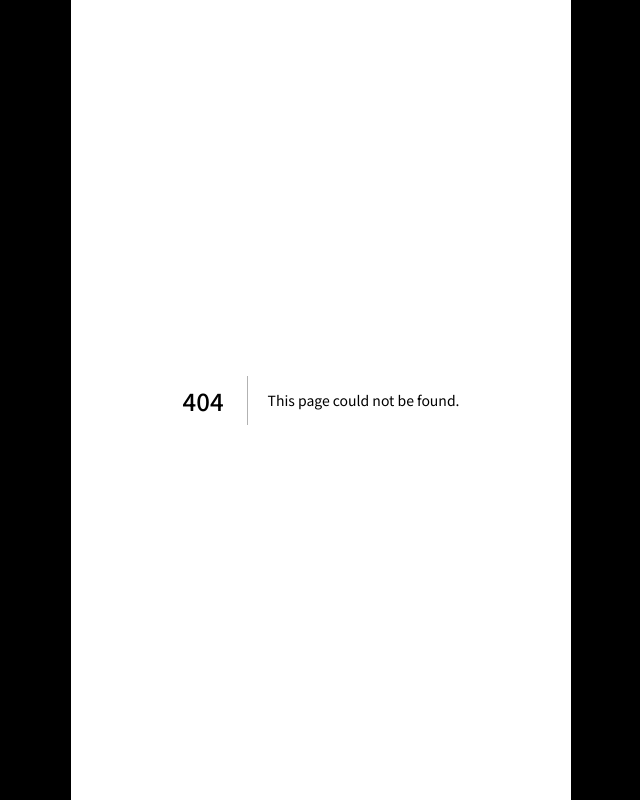
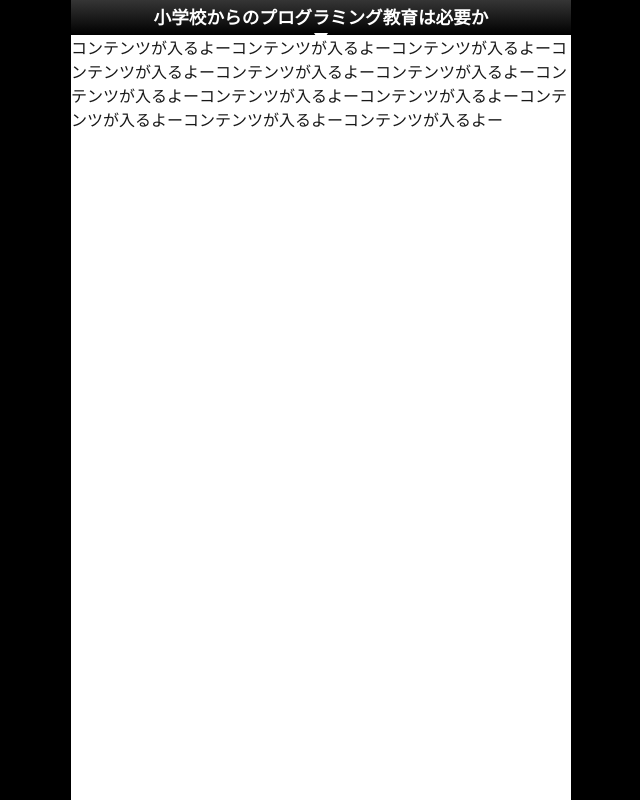
Before and after one commit to gorimatyan/aristo-frontend, a Next.js app: page /matching/1/start in a window 1280 px wide. Before the commit this address had no page. Shown: the whole page, without its empty margins (319-959 px from the left). Built offline with nearby package versions, Linux system fonts and the light colour scheme.

Commit message:
対戦中のヘッダー部分だけ作成

```diff
--- /dev/null
+++ b/src/app/matching/[match_id]/start/StartPage.tsx
@@ -0,0 +1,14 @@
+"use client"
+import { MatchingLayout } from "@/features/layout/components/MatchingLayout"
+
+export const StartPage =
+  (/**{ params }: { params: { match_id: string } }*/) => {
+    return (
+      <MatchingLayout
+        className="flex flex-col justify-start"
+        titleContent="小学校からのプログラミング教育は必要か"
+      >
+        コンテンツが入るよーコンテンツが入るよーコンテンツが入るよーコンテンツが入るよーコンテンツが入るよーコンテンツが入るよーコンテンツが入るよーコンテンツが入るよーコンテンツが入るよーコンテンツが入るよーコンテンツが入るよーコンテンツが入るよー
+      </MatchingLayout>
+    )
+  }
--- /dev/null
+++ b/src/app/matching/[match_id]/start/page.tsx
@@ -0,0 +1,5 @@
+import { StartPage } from "./StartPage"
+
+export default function Start(/**{ params }: { params: { match_id: string } }*/) {
+  return <StartPage /**params={params} */ />
+}
--- /dev/null
+++ b/src/features/header/components/AccordionHeader.tsx
@@ -0,0 +1,86 @@
+import { mergeClassNames } from "@/features/style/classnames"
+import type { ComponentPropsWithRef } from "react"
+import { useState } from "react"
+import { TriangleIcon } from "@/features/icons/components/TriangleIcon"
+
+type AccordionHeaderProps = ComponentPropsWithRef<"header"> & {
+  titleContent: React.ReactNode
+  className?: string
+  positiveUserName?: string
+  negativeUserName?: string
+  isOpen?: boolean
+  defaultOpen?: boolean
+  onToggle?: (open: boolean) => void
+}
+
+export const AccordionHeader = ({
+  titleContent,
+  className,
+  positiveUserName = "あなた",
+  negativeUserName = "相手",
+  isOpen,
+  defaultOpen = false,
+  onToggle,
+  ...props
+}: AccordionHeaderProps) => {
+  const [internalOpen, setInternalOpen] = useState(defaultOpen)
+  const open = isOpen ?? internalOpen
+
+  const toggle = () => {
+    const next = !open
+    if (onToggle) onToggle(next)
+    if (isOpen === undefined) setInternalOpen(next)
+  }
+
+  return (
+    <header
+      className={mergeClassNames(
+        "fixed top-0 z-50 w-full max-w-[500px] bg-gradient-to-b from-[#353535] to-black text-white",
+        className,
+      )}
+      {...props}
+    >
+      <button
+        type="button"
+        aria-expanded={open}
+        onClick={toggle}
+        className="flex w-full flex-col items-center justify-center pb-8x pt-4x text-16x font-bold"
+      >
+        {titleContent}
+        {/* 三角形インジケーター */}
+        <div className="relative mt-2x w-full">
+          <div className="absolute left-1/2 -translate-x-1/2">
+            <TriangleIcon
+              className={mergeClassNames(
+                "transition-transform duration-300 ease-out will-change-transform",
+                open ? "translate-y-64x rotate-0" : "translate-y-0 -rotate-180",
+              )}
+            />
+          </div>
+        </div>
+
+        {/* アコーディオン部分 */}
+        <div
+          className={mergeClassNames(
+            "w-full overflow-hidden bg-black/85 transition-[max-height,opacity] duration-300 ease-out",
+            open ? "max-h-72x opacity-100" : "max-h-0 opacity-0",
+          )}
+        >
+          <div className="flex items-center justify-center gap-24x py-8x">
+            <div className="text-center">
+              <div className="text-14x text-gray-300">{positiveUserName}</div>
+              <div className="text-24x font-bold text-[#3F69A7]">肯定</div>
+            </div>
+            <div className="text-18x font-bold text-white">VS</div>
+            <div className="text-center">
+              <div className="text-14x text-gray-300">{negativeUserName}</div>
+              <div className="text-24x font-bold text-[#117628]">否定</div>
+            </div>
+          </div>
+          {/* 下余白（矢印が降りるスペース） */}
+          <div className="pb-10x" />
+        </div>
+      </button>
+    </header>
+  )
+}
--- /dev/null
+++ b/src/features/layout/components/MatchingLayout.tsx
@@ -0,0 +1,36 @@
+import Image from "next/image"
+import { AccordionHeader } from "@/features/header/components/AccordionHeader"
+import type { ComponentProps } from "react"
+import { mergeClassNames } from "@/features/style/classnames"
+
+type MatchingLayoutProps = ComponentProps<"div"> & {
+  backgroundImageSrc?: string
+  titleContent: React.ReactNode
+}
+
+export const MatchingLayout: React.FC<MatchingLayoutProps> = ({
+  backgroundImageSrc,
+  titleContent,
+  children,
+  className,
+  ...props
+}) => {
+  return (
+    <div
+      className={mergeClassNames("relative min-h-dvh w-full pt-32x", className)}
+      {...props}
+    >
+      <AccordionHeader className="h-32x" titleContent={titleContent} />
+      {backgroundImageSrc && (
+        <Image
+          src={backgroundImageSrc}
+          alt="background"
+          fill
+          priority
+          className="-z-10 object-cover opacity-40 blur-[4px]"
+        />
+      )}
+      {children}
+    </div>
+  )
+}
--- /dev/null
+++ b/src/features/voice/components/MicCaptureButton/MicCaptureButton.tsx
@@ -0,0 +1,88 @@
+"use client"
+
+import { mergeClassNames } from "@/features/style/classnames"
+import { MicOnIcon } from "@/features/icons/components/MicOnIcon"
+import { MicOffIcon } from "@/features/icons/components/MicOffIcon"
+
+type MicCaptureButtonProps = {
+  state: "recording" | "idle" | "disabled"
+  onClick?: () => void
+  className?: string
+  size?: number // 直径(px)
+}
+
+export const MicCaptureButton: React.FC<MicCaptureButtonProps> = ({
+  state,
+  onClick,
+  className,
+  size = 120,
+}) => {
+  const isRecording = state === "recording"
+  const isDisabled = state === "disabled"
+
+  return (
+    <div
+      className={mergeClassNames(
+        "inline-flex flex-col items-center gap-8x",
+        className,
+      )}
+    >
+      {/* ボタン本体 */}
+      <button
+        type="button"
+        onClick={!isDisabled ? onClick : undefined}
+        aria-disabled={isDisabled}
+        className={mergeClassNames(
+          "relative isolate grid place-items-center rounded-full bg-white shadow-[inset_0_0_12px_rgba(0,0,0,0.35)]",
+          isDisabled ? "cursor-not-allowed opacity-80" : "hover:brightness-95",
+        )}
+        style={{ width: size, height: size }}
+      >
+        {/* 赤いリングのパルス（録音時のみ） */}
+        {isRecording && (
+          <>
+            <span className="mic-pulse absolute inset-0 -z-10 rounded-full" />
+            <span
+              className="mic-pulse absolute inset-0 -z-10 rounded-full"
+              style={{ animationDelay: "300ms" }}
+            />
+          </>
+        )}
+
+        {/* 外周リング */}
+        <span className="pointer-events-none absolute inset-0 rounded-full ring-2 ring-white/30" />
+
+        {/* アイコン */}
+        {state === "disabled" ? (
+          <MicOffIcon className="h-[60%] w-[60%] fill-gray-400" />
+        ) : (
+          <MicOnIcon
+            className={mergeClassNames(
+              "h-[55%] w-[55%]",
+              isRecording ? "fill-[#ff4747]" : "fill-black",
+            )}
+          />
+        )}
+
+        <style jsx>{`
+          @keyframes micPulse {
+            from {
+              transform: scale(1);
+              opacity: 0.45;
+            }
+            to {
+              transform: scale(1.5);
+              opacity: 0;
+            }
+          }
+          .mic-pulse {
+            border: 3px solid rgba(255, 71, 71, 0.65);
+            animation: micPulse 1.2s ease-out infinite;
+          }
+        `}</style>
+      </button>
+    </div>
+  )
+}
+
+export default MicCaptureButton
```
